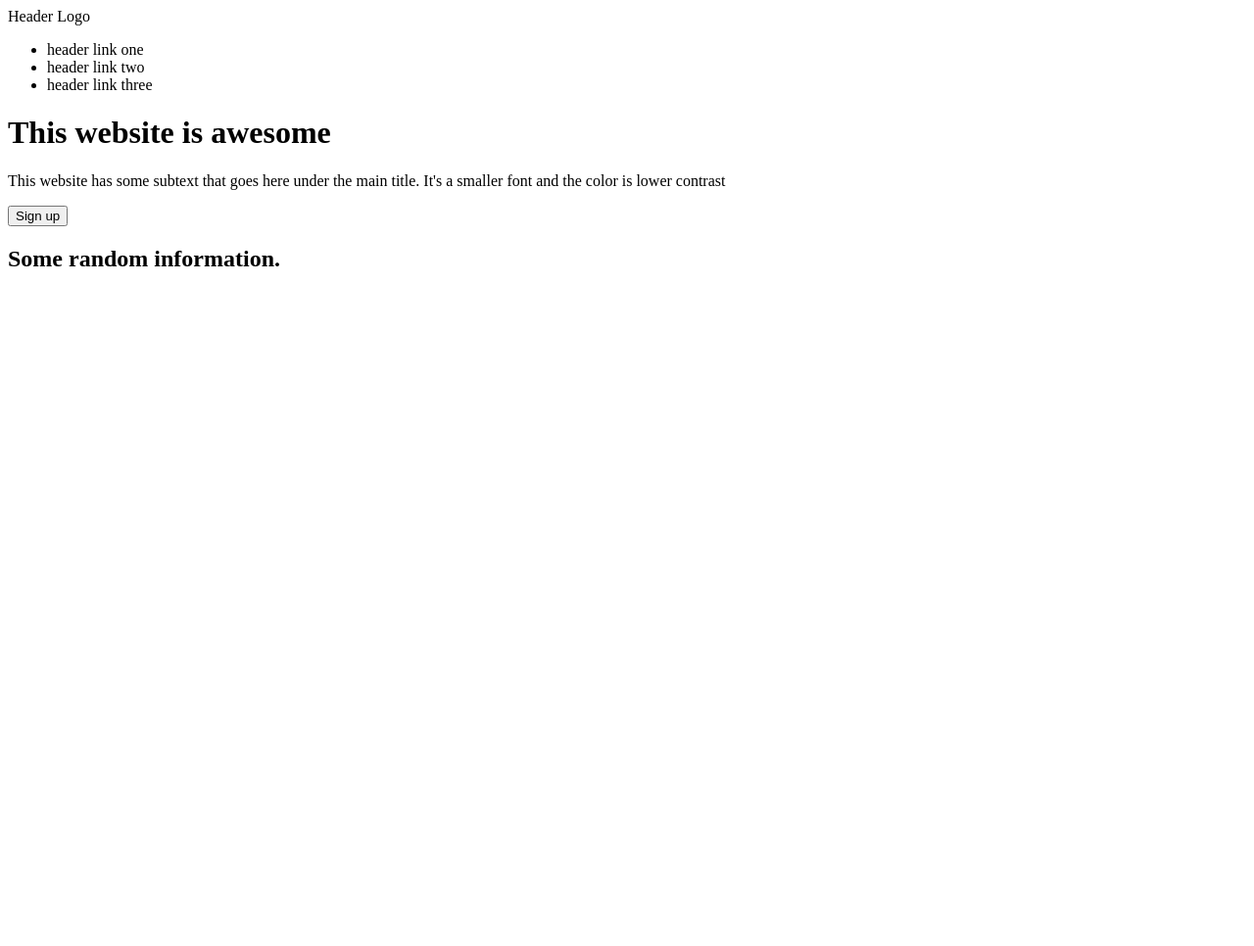
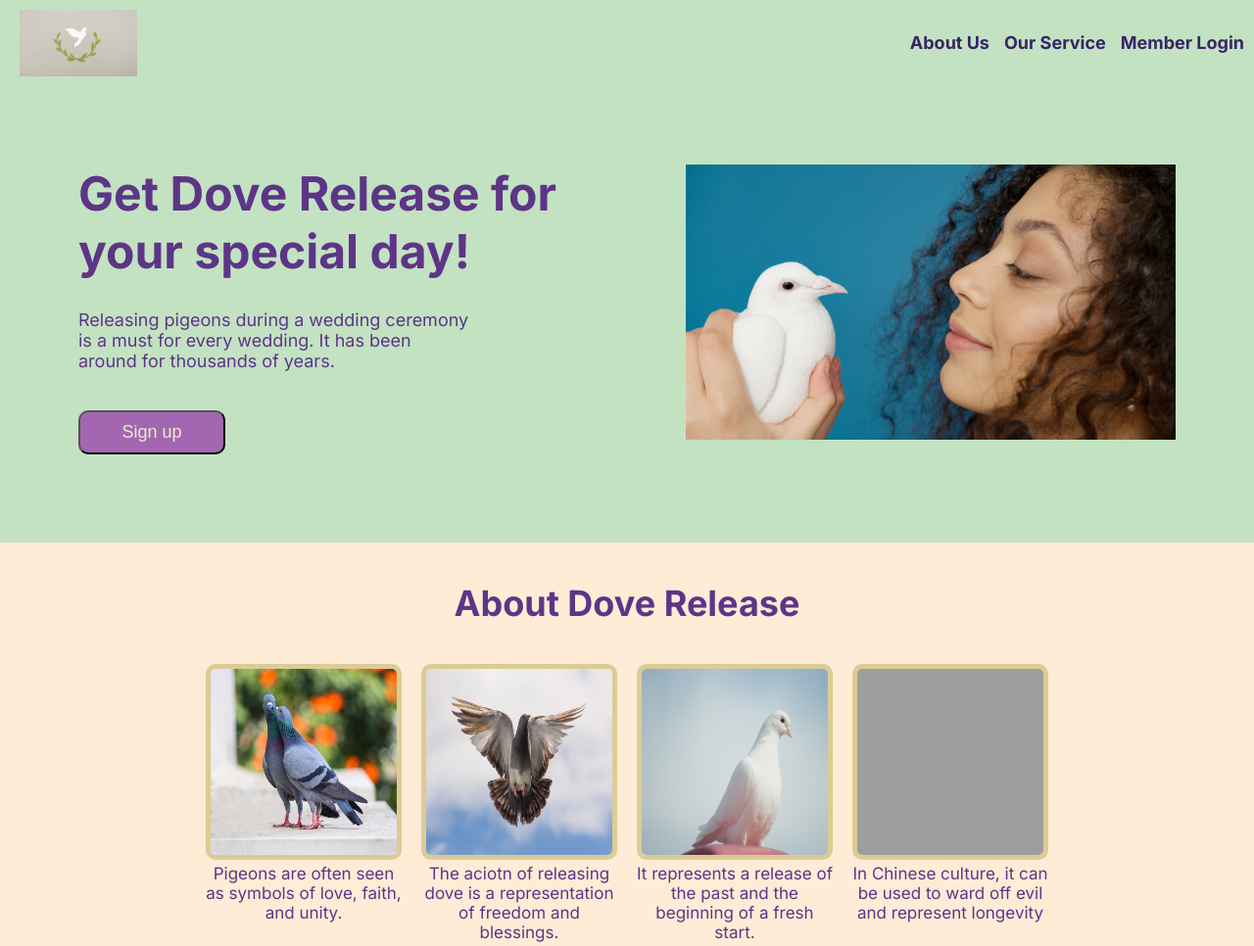
Before and after one commit to harbinger1759/Odin-landingPage, a plain HTML site: page index.html in a window 1280 px wide. Shown: the top 966 px of the page at 98% size. Before the commit the page ends 800 px from the top, so only its background shows below. Drawn offline with Linux system fonts and the light colour scheme; grey boxes are pictures that could not be loaded.

Commit message:
update photo creadit. Complete the top, middle, quote, and bottom seciotn of Odin landing page project.

```diff
--- a/index.html
+++ b/index.html
@@ -3,27 +3,105 @@
   <head>
     <meta charset="UTF-8" />
     <meta name="viewport" content="width=device-width, initial-scale=1.0" />
+    <link rel="stylesheet" href="styles.css" />
+    <link rel="preconnect" href="https://fonts.googleapis.com" />
+    <link rel="preconnect" href="https://fonts.gstatic.com" crossorigin />
+    <link
+      href="https://fonts.googleapis.com/css2?family=Inter:wght@400;500;700&family=Open+Sans:wght@400;500;700&display=swap"
+      rel="stylesheet"
+    />
     <title>Odin Website is Awesome!</title>
   </head>
   <body>
-    <div class="Top-section">
-      <div class="header-logo">Header Logo</div>
+    <div class="head-section">
+      <div class="header-logo">
+        <img class="logo" src="imgAssets/dove-logo.jpeg" alt="Dove logo" />
+      </div>
       <div class="right-links">
         <ul class="header-links">
-          <li>header link one</li>
-          <li>header link two</li>
-          <li>header link three</li>
+          <a href="#"><li>About Us</li></a>
+          <a href="#"><li>Our Service</li></a>
+          <a href="#"><li>Member Login</li></a>
         </ul>
       </div>
-
-      <h1>This website is awesome</h1>
-      <p>
-        This website has some subtext that goes here under the main title. It's
-        a smaller font and the color is lower contrast
-      </p>
-      <button>Sign up</button>
     </div>
-
-    <h2>Some random information.</h2>
+    <div class="hero">
+      <div class="hero-container">
+        <h1>Get Dove Release for your special day!</h1>
+        <div class="hero-text">
+          Releasing pigeons during a wedding ceremony is a must for every
+          wedding. It has been around for thousands of years.
+        </div>
+        <button class="button-1">Sign up</button>
+      </div>
+      <div class="hero-img-placeholder">
+        <img
+          class="hero-img"
+          src="imgAssets/woman-and-dove.jpeg"
+          alt="Woman holding dove photo"
+        />
+      </div>
+    </div>
+    <div class="mid-section">
+      <div class="mid-section-header">
+        <h2>About Dove Release</h2>
+      </div>
+      <div class="photo-grid">
+        <div class="pigeon-photo">
+          <img src=imgAssets/photoOfTwoPigeons.jpeg alt="Photo of two pigeons"
+          />
+          <div class="text">
+            Pigeons are often seen as symbols of love, faith, and unity.
+          </div>
+        </div>
+        <div class="pigeon-photo">
+          <img src="imgAssets/pigonFlying.jpeg" alt="Photo of two pigeons" />
+          <div class="text">
+            The aciotn of releasing dove is a representation of freedom and
+            blessings.
+          </div>
+        </div>
+        <div class="pigeon-photo">
+          <img
+            src="imgAssets/white-pigeon.jpeg"
+            alt="Photo of a white pigeon"
+          />
+          <div class="text">
+            It represents a release of the past and the beginning of a fresh
+            start.
+          </div>
+        </div>
+        <div class="pigeon-photo">
+          <img
+            src="imgAssets/whiteAndGrayPigeons.jpeg"
+            alt="Photo of two pigeons"
+          />
+          <div class="text">
+            In Chinese culture, it can be used to ward off evil and represent
+            longevity
+          </div>
+        </div>
+      </div>
+    </div>
+    <div class="quote-container">
+      <div class="quote-block">
+        Upon releasing the pigeons, I feel a deep sense of peace. Knowing that I
+        have a fresh start and a new goal to achieve with my new partner. I
+        won't be alone. I am blessed!
+      </div>
+      <div class="author">-Jenny, a satisfied customer</div>
+    </div>
+    <div class="bottom-section">
+      <div class="bottom-container">
+        <div class="call-to-action">Reserve your pigeons today!</div>
+        <div class="sign-up-text">
+          Sign up for a tour visit with us. You can pick your own pigeons
+        </div>
+      </div>
+      <button class="button-2">Sign up</button>
+    </div>
+    <footer>
+      <div class="footer-text">Copyright © The Odin Project 2021</div>
+    </footer>
   </body>
 </html>
--- a/styles.css
+++ b/styles.css
@@ -0,0 +1,203 @@
+* {
+  padding: 0;
+  margin: 0;
+  box-sizing: border-box;
+}
+
+body {
+  display: flex;
+  flex-direction: column;
+
+  font-family: "inter", sans-serif;
+}
+
+/* Top section */
+
+.head-section {
+  display: flex;
+  justify-content: space-between;
+
+  background-color: #c3e2c2;
+  align-items: center;
+}
+
+.logo {
+  display: flex;
+  width: 150px;
+  height: auto;
+  padding: 10px 10px 10px 20px;
+}
+
+.header-links {
+  display: flex;
+  text-decoration: none;
+  list-style: none;
+  gap: 15px;
+
+  font-size: 18px;
+  color: #392467;
+  margin-right: 10px;
+}
+
+.header-links a {
+  text-decoration: none;
+  color: #392467;
+  font-weight: bold;
+}
+
+.hero {
+  display: flex;
+  background-color: #c3e2c2;
+
+  padding: 80px;
+  justify-content: space-evenly;
+  gap: 30px;
+}
+
+.hero-container {
+  display: flex;
+  flex-direction: column;
+  gap: 30px;
+}
+
+.hero h1 {
+  font-size: 48px;
+  font-weight: extra-bold;
+  color: #5d3587;
+}
+
+.hero-text {
+  display: flex;
+  font-size: 18px;
+  color: #5d3587;
+  width: 400px;
+  height: auto;
+}
+.button-1 {
+  width: 100px;
+  height: auto;
+}
+
+.hero-img {
+  display: flex;
+  width: 500px;
+  height: auto;
+}
+
+.button-1 {
+  background-color: #a367b1;
+  margin: 10px 10px 10px 0;
+  border-radius: 10px;
+  padding: 10px 20px 10px 20px;
+
+  font-size: 18px;
+  color: #eaeccc;
+  width: 150px;
+}
+
+/* Middle section */
+
+.mid-section {
+  display: flex;
+  background-color: #ffecd6;
+  flex-direction: column;
+  align-items: center;
+  gap: 40px;
+  padding: 40px 10px 80px 10px;
+}
+
+.photo-grid img {
+  width: 200px;
+  height: 200px;
+  border-radius: 10px;
+  border: solid 5px #dbcc95;
+}
+
+.photo-grid {
+  display: flex;
+  gap: 20px;
+}
+
+.text {
+  text-align: center;
+  color: #5d3587;
+  font-size: 17px;
+  width: 200px;
+}
+
+.mid-section-header h2 {
+  font-size: 36px;
+  font-weight: extra-bold;
+  color: #5d3587;
+}
+
+/* Quote Section */
+.quote-container {
+  display: flex;
+  flex-direction: column;
+  background-color: #b6c4b6;
+
+  padding: 100px 200px 100px 200px;
+}
+.author {
+  padding-top: 10px;
+  display: flex;
+  justify-content: flex-end;
+
+  font-size: 18px;
+  font-weight: bold;
+  color: #200e3a;
+}
+
+.quote-block {
+  font-size: 36px;
+  font-style: italic;
+  font-weight: light;
+
+  color: #38419d;
+}
+
+/* Bottom section */
+.bottom-section {
+  display: flex;
+  justify-content: space-evenly;
+  align-items: center;
+
+  padding: 40px 60px 40px 60px;
+  border-radius: 20px;
+  background-color: #c1f2b0;
+  margin: 80px 60px 80px 60px;
+}
+
+.call-to-action {
+  font-size: 20px;
+  font-weight: bold;
+  color: #392467;
+}
+
+.sign-up-text {
+  font-size: 16px;
+  color: #392467;
+}
+
+.button-2 {
+  background-color: #a367b1;
+  margin: 10px 10px 10px 0;
+  border-radius: 10px;
+  padding: 10px 20px 10px 20px;
+
+  font-size: 18px;
+  color: #eaeccc;
+  width: 150px;
+}
+
+/* Footer */
+.footer-text {
+  display: flex;
+  justify-content: center;
+  align-items: center;
+
+  padding: 50px;
+  background-color: #c3e2c2;
+  color: #392467;
+}
```
Also changed, not shown: imgAssets/dove-logo.jpeg (added), imgAssets/photoOftwoPigeons.jpeg (added), imgAssets/pigonFlying.jpeg (added), imgAssets/white-pigeon.jpeg (added), imgAssets/woman-and-dove.jpeg (added), 2 other files.
